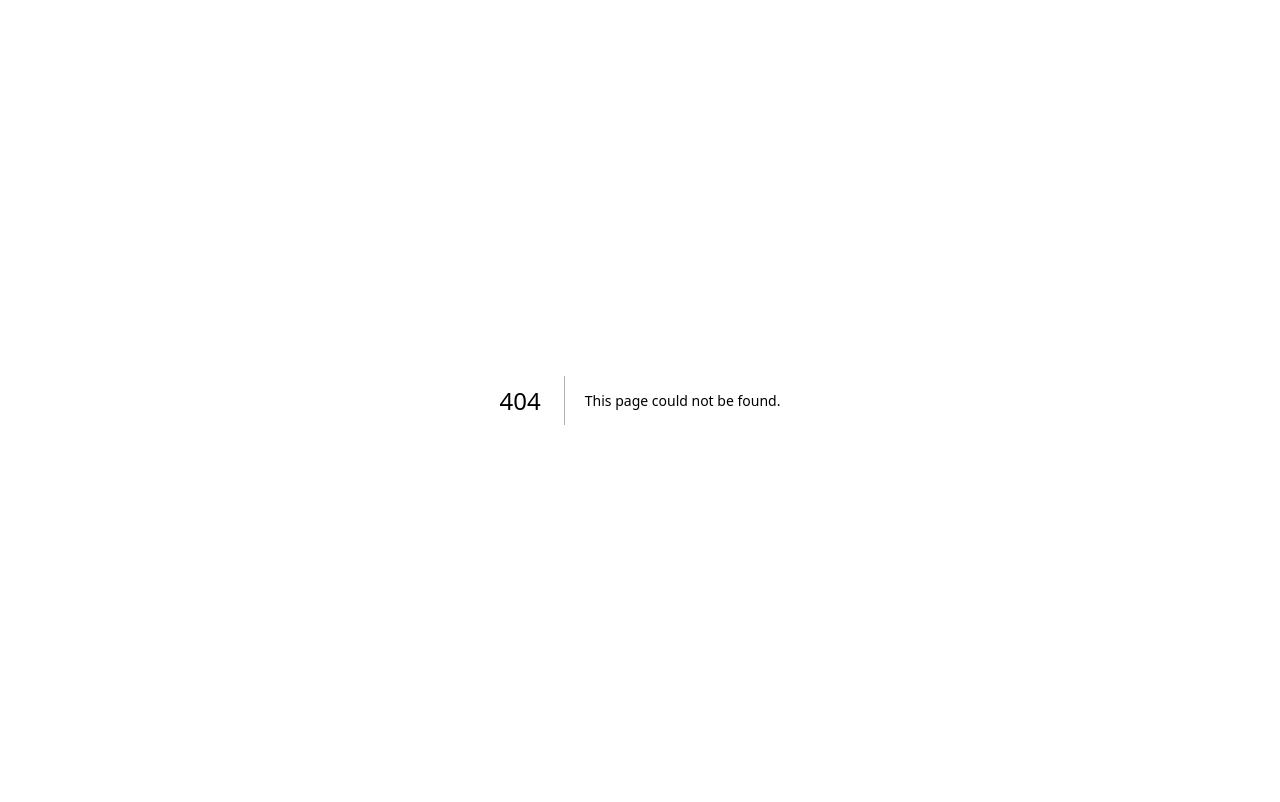
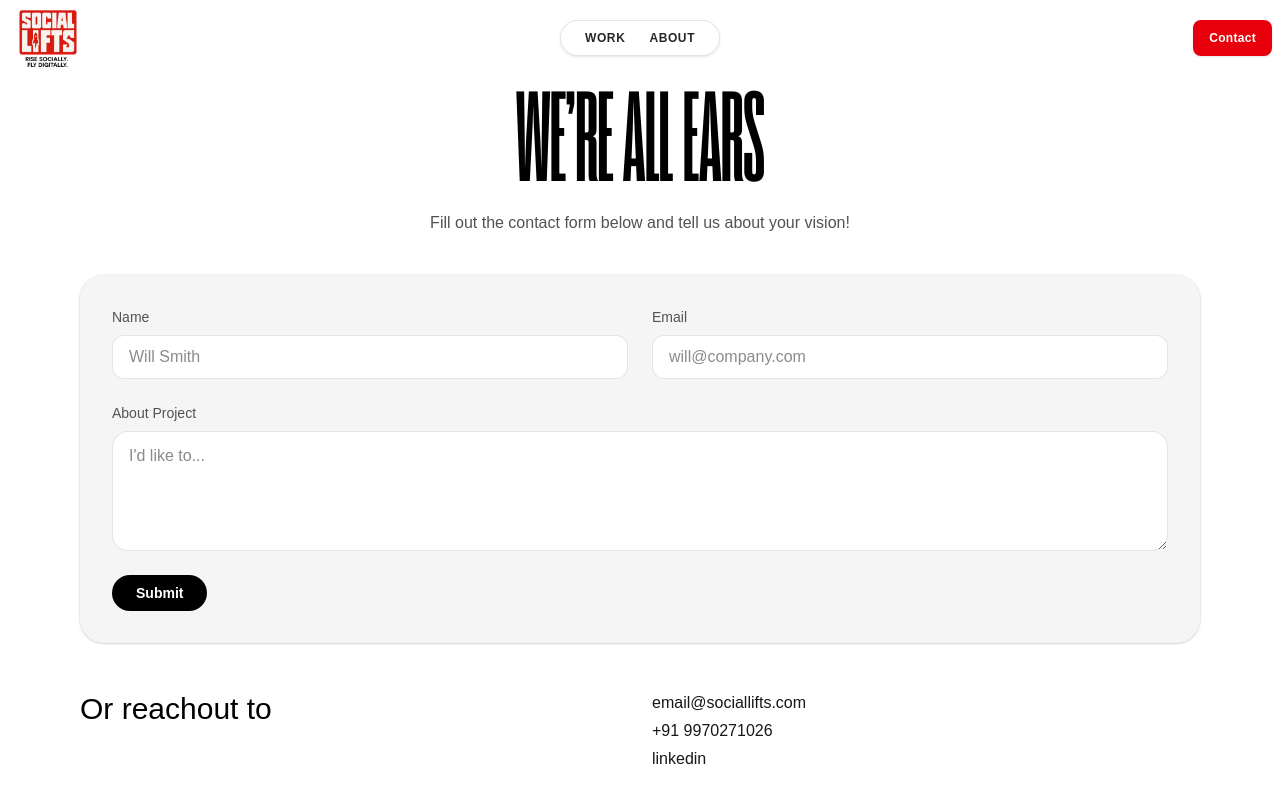
Before and after one commit to SaadArqam/sociallifts, a Next.js app: page /contact in a window 1280 px wide. Before the commit this address had no page. Shown: the top 802 px of the page. Built offline with nearby package versions, Linux system fonts and the light colour scheme.

Commit message:
added contact page

```diff
--- /dev/null
+++ b/src/app/contact/page.js
@@ -0,0 +1,14 @@
+import React from 'react'
+import Navbar from '../../components/Navbar'
+import Contact from '../../components/Contact'
+
+const ContactPage = () => {
+  return (
+    <div>
+      <Navbar />
+      <Contact />
+    </div>
+  )
+}
+
+export default ContactPage
--- a/src/app/globals.css
+++ b/src/app/globals.css
@@ -34,3 +34,7 @@ body {
   color: var(--foreground);
   font-family: Arial, Helvetica, sans-serif;
 }
+
+html {
+  scroll-behavior: smooth;
+}
--- a/src/app/page.js
+++ b/src/app/page.js
@@ -2,6 +2,7 @@ import React from 'react'
 import Navbar from '../components/Navbar'
 import VideoSection from '../components/videosection'
 import About from '../components/About'
+// import Contact from '../components/Contact'
 
 const page = () => {
   return (
@@ -13,6 +14,7 @@ const page = () => {
       </div>
       <About />
       <VideoSection />
+      {/* <Contact /> */}
     </div>
   )
 }
--- a/src/components/Contact.js
+++ b/src/components/Contact.js
@@ -2,24 +2,48 @@ import React from 'react'
 
 const Contact = () => {
   return (
-    <div className="bg-gray-100 p-4 rounded text-black">
-      <h1 className='text-red-400 text-9xl font-bold font-coign text-center'>Contact Us</h1>
-      <form className='flex flex-col space-y-4 text-center'>
-        <label>
-          Name:
-          <input className='border p-2 rounded' type="text" name="name" placeholder='Enter your full name...'/>
-        </label><br />
-        <label>
-          Email:
-          <input className='border p-2 rounded' type="email" name="email" placeholder='Enter your email...'/>
-        </label><br />
-        <label>
-          Message:
-          <textarea className='border p-2 rounded' name="message" placeholder='Enter your message...' />
-        </label><br />
-        <button className='bg-blue-500 text-white p-2 rounded hover:cursor-pointer' type="submit">Submit</button>
-      </form>
-    </div>
+    <section id='contact' className='w-full min-h-screen py-20 bg-white'>
+      <div className="max-w-6xl mx-auto px-4">
+        {/* Hero heading */}
+        <h1 className='font-coign uppercase text-black text-center leading-[0.9] tracking-[-0.01em] text-[18vw] md:text-[12vw] lg:text-[10vw]'>
+        We’re All Ears
+        </h1>
+        <p className='mt-4 text-center text-neutral-600'>
+          Fill out the contact form below and tell us about your vision!
+        </p>
+
+        {/* Card form */}
+        <div className='mt-10 bg-black/[0.04] rounded-3xl p-6 md:p-8 shadow-sm ring-1 ring-black/5'>
+          <form className='grid grid-cols-1 md:grid-cols-2 gap-6'>
+            <div className='flex flex-col'>
+              <label className='text-sm text-neutral-600 mb-2'>Name</label>
+              <input className='h-11 rounded-xl border border-black/10 bg-white px-4 outline-none focus:border-black/30' type="text" name="name" placeholder='Will Smith' />
+            </div>
+            <div className='flex flex-col'>
+              <label className='text-sm text-neutral-600 mb-2'>Email</label>
+              <input className='h-11 rounded-xl border border-black/10 bg-white px-4 outline-none focus:border-black/30' type="email" name="email" placeholder='will@company.com' />
+            </div>
+            <div className='flex flex-col md:col-span-2'>
+              <label className='text-sm text-neutral-600 mb-2'>About Project</label>
+              <textarea className='rounded-2xl border border-black/10 bg-white px-4 py-3 outline-none focus:border-black/30 min-h-[120px]' name="message" placeholder="I'd like to..." />
+            </div>
+            <div className='md:col-span-2'>
+              <button className='h-9 px-6 rounded-full bg-black text-white text-sm font-semibold hover:bg-neutral-800 transition' type="submit">Submit</button>
+            </div>
+          </form>
+        </div>
+
+        {/* Reach out section */}
+        <div className='max-w-6xl mx-auto grid grid-cols-1 md:grid-cols-2 gap-6 mt-12'>
+          <h3 className='text-2xl md:text-3xl text-black'>Or reachout to</h3>
+          <div className='text-neutral-900 space-y-1'>
+            <p>email@sociallifts.com</p>
+            <p>+91 9970271026</p>
+            <p>linkedin</p>
+          </div>
+        </div>
+      </div>
+    </section>
   )
 }
 
--- a/src/components/Navbar.js
+++ b/src/components/Navbar.js
@@ -4,9 +4,8 @@ import React from "react";
 import Image from "next/image";
 
 const navLinks = [
-  { name: "About", href: "#about" },
-  { name: "Services", href: "#services" },
-  { name: "Contact", href: "#contact" },
+  { name: "Work", href: "/#work" },
+  { name: "About", href: "/#about" },
 ];
 
 export default function Navbar() {
@@ -20,12 +19,12 @@ export default function Navbar() {
 
         {/* Center nav (no notch pills) */}
         <nav aria-label="Primary" className="absolute left-1/2 top-1/2 -translate-x-1/2 -translate-y-1/2">
-          <div className="relative flex items-center gap-6 bg-neutral-200 border border-black/10 rounded-full py-2 px-6 shadow-sm">
+          <div className="relative flex items-center gap-6 bg-white/90 border border-black/10 rounded-full py-2 px-6 shadow-sm backdrop-blur">
             {navLinks.map((link) => (
               <a
                 key={link.name}
                 href={link.href}
-                className="text-neutral-900 no-underline text-[12px] tracking-wider font-bold uppercase opacity-85 hover:opacity-100 transition"
+                className="text-black no-underline text-[12px] tracking-wider font-bold uppercase opacity-85 hover:opacity-100 transition hover:text-red-600"
               >
                 {link.name}
               </a>
@@ -34,7 +33,7 @@ export default function Navbar() {
         </nav>
 
         {/* Contact button - top right */}
-        <a href="#contact" className="absolute right-2 top-1/2 -translate-y-1/2 inline-flex items-center justify-center h-9 px-4 rounded-lg bg-neutral-200 text-neutral-900 no-underline text-xs font-extrabold tracking-wide border border-black/10 shadow hover:bg-neutral-100">
+        <a href="/contact" className="absolute right-2 top-1/2 -translate-y-1/2 inline-flex items-center justify-center h-9 px-4 rounded-lg bg-red-600 text-white no-underline text-xs font-extrabold tracking-wide shadow hover:bg-red-700 transition">
           Contact
         </a>
       </div>
--- a/src/components/videosection.js
+++ b/src/components/videosection.js
@@ -112,7 +112,7 @@ const VideoSection = ({ sources }) => {
 
   return (
     <>
-      <section className="w-full pt-16 pb-12 bg-[#332e2e] text-white">
+      <section id='work' className="w-full pt-16 pb-12 bg-[#332e2e] text-white">
         <div className="text-center mb-[22px]">
           <h1 className="font-black tracking-[-0.02em] text-[clamp(40px,9vw,96px)] leading-[0.9] m-0">Work</h1>
           <p className="text-white/75 text-[clamp(14px,2.2vw,18px)] mt-[10px]">Explore my video editing work and projects</p>
```
